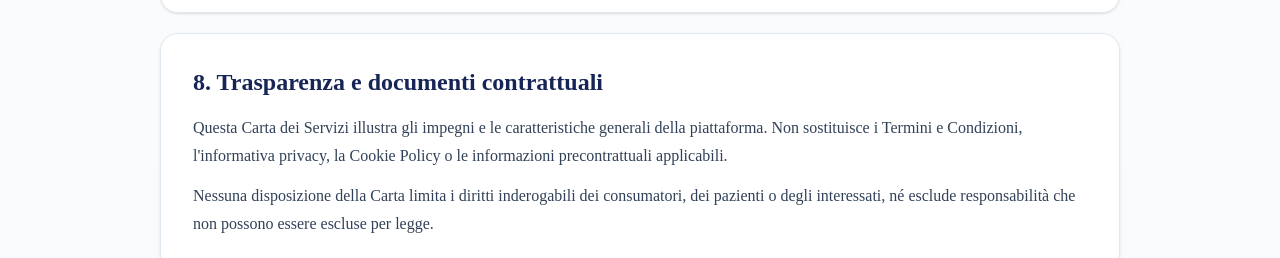
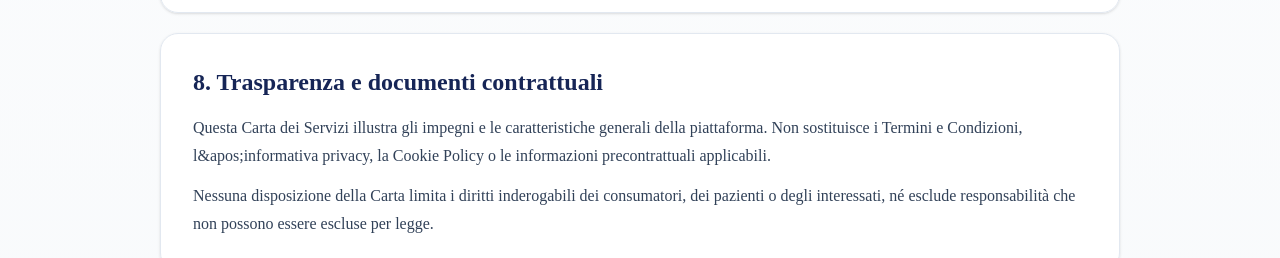
Before and after one commit to Francescogenovese9-oss/fg-home-care, a Next.js app: page /carta-dei-servizi in a window 1280 px wide. Shown: the part 3340-3598 px from the top of the page. Built offline with nearby package versions, Linux system fonts and the light colour scheme; no server answers.

Commit message:
fix: escape JSX apostrophes in DIRECT-touched UI

```diff
--- a/app/carta-dei-servizi/page.tsx
+++ b/app/carta-dei-servizi/page.tsx
@@ -80,7 +80,7 @@ const sections = [
   {
     title: "8. Trasparenza e documenti contrattuali",
     paragraphs: [
-      "Questa Carta dei Servizi illustra gli impegni e le caratteristiche generali della piattaforma. Non sostituisce i Termini e Condizioni, l'informativa privacy, la Cookie Policy o le informazioni precontrattuali applicabili.",
+      "Questa Carta dei Servizi illustra gli impegni e le caratteristiche generali della piattaforma. Non sostituisce i Termini e Condizioni, l&apos;informativa privacy, la Cookie Policy o le informazioni precontrattuali applicabili.",
       "Nessuna disposizione della Carta limita i diritti inderogabili dei consumatori, dei pazienti o degli interessati, né esclude responsabilità che non possono essere escluse per legge.",
     ],
   },
@@ -116,7 +116,7 @@ export default function CartaDeiServiziPage() {
           </div>
           <div className="mt-8 rounded-2xl border border-blue-100 bg-blue-50 p-6 text-sm leading-7 text-slate-700">
             Per domande o segnalazioni, consulta la pagina <Link href="/contatti" className="font-semibold text-blue-800 underline underline-offset-2">Contatti</Link>.
-            Prima dell'utilizzo dei servizi consulta anche i Termini e Condizioni e l'informativa privacy applicabili.
+            Prima dell&apos;utilizzo dei servizi consulta anche i Termini e Condizioni e l'informativa privacy applicabili.
           </div>
         </div>
       </main>
```
